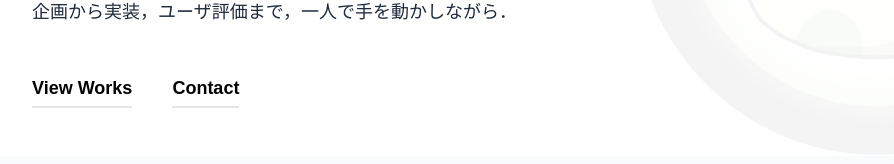
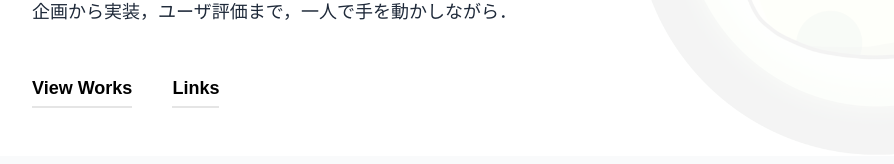
Before and after one commit to Roiril/my-portfolio, a Next.js app: page / in a window 1280 px wide. Shown: the part 424-588 px from the top of the page, without its empty margins (160-1054 px from the left). Built offline with nearby package versions, Linux system fonts and the light colour scheme; no server answers.

Commit message:
fix：HeroのContactリンクを実セクションid(#links)に修正
- セクション改名(Contact→Links)でアンカーが切れていたため
  href="#contact"→"#links"、ラベルもLinksに統一

```diff
--- a/src/features/hero/components/Hero.tsx
+++ b/src/features/hero/components/Hero.tsx
@@ -36,7 +36,7 @@ export default function Hero() {
 
                 <div className="flex flex-row gap-10 mb-0">
                     <Link href="#works">View Works</Link>
-                    <Link href="#contact">Contact</Link>
+                    <Link href="#links">Links</Link>
                 </div>
             </div>
         </section>
```
